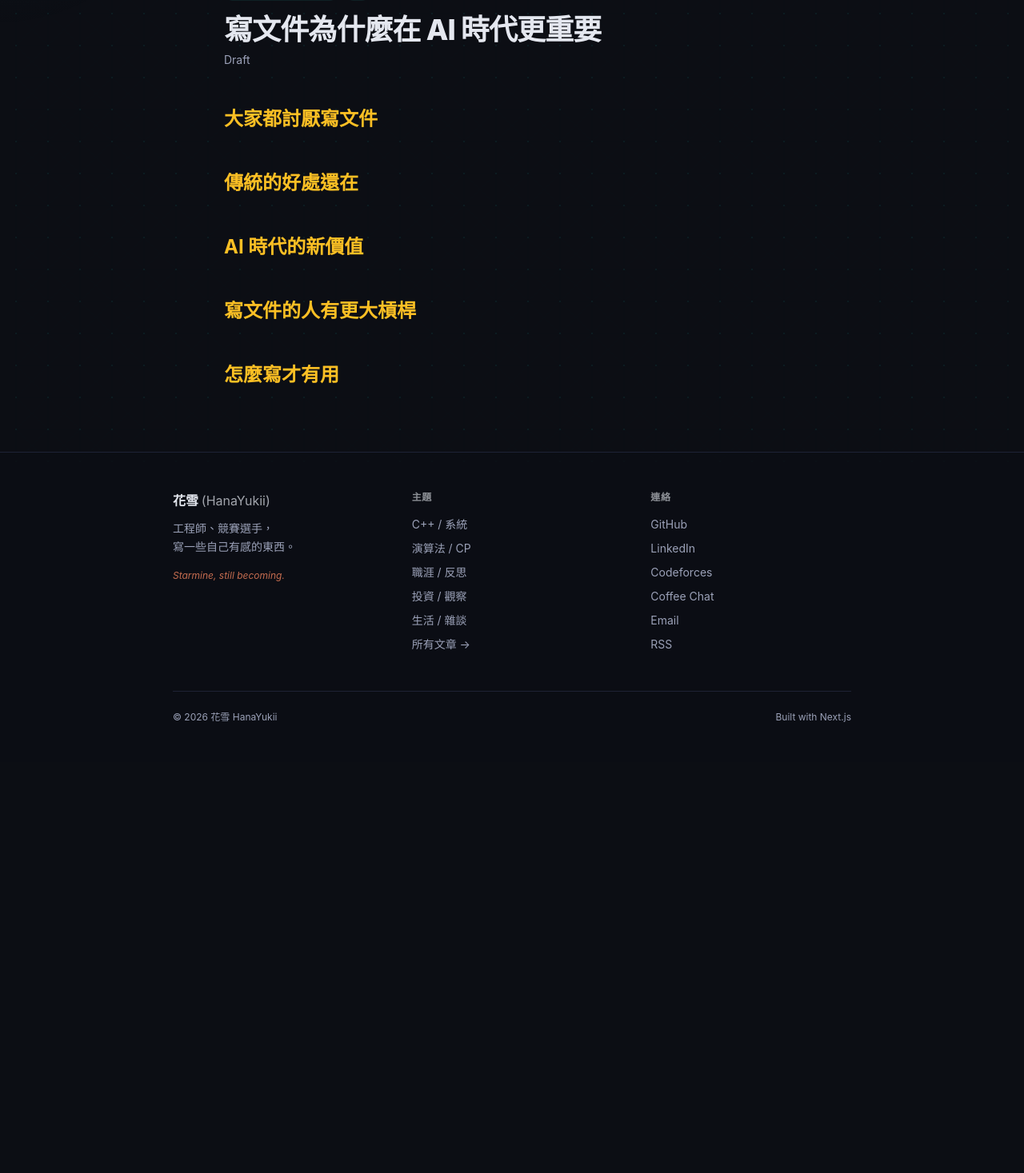
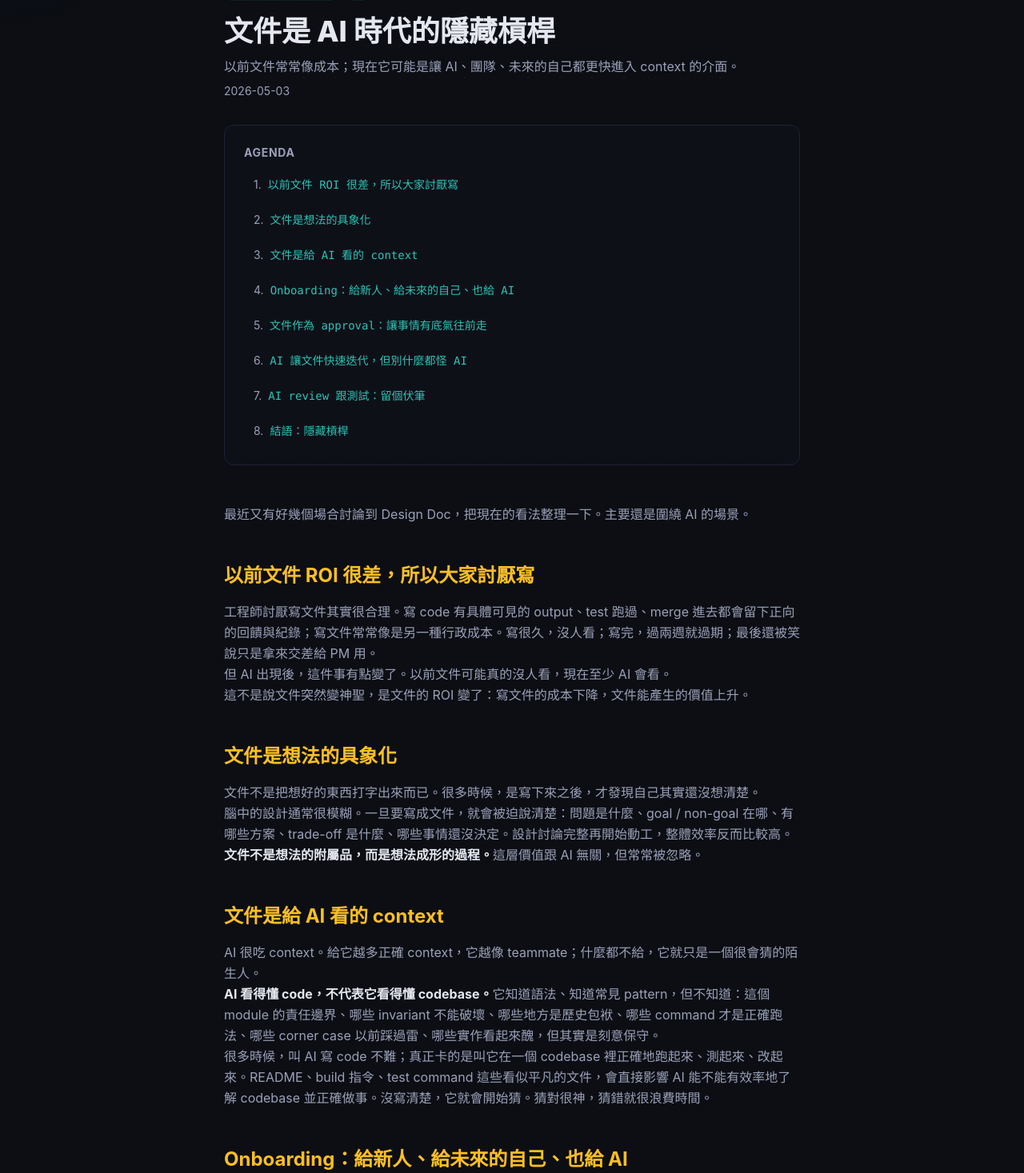
Before and after one commit to HanaYukii/hanayukii-site, a Next.js app: page /blog/documentation-ai-era in a window 1280 px wide. Shown: the part 203-1670 px from the top of the page at 80% size. Before the commit the page ends 1156 px from the top, so only its background shows below. Built offline with nearby package versions, Linux system fonts and the light colour scheme.

Commit message:
Publish documentation article '文件是 AI 時代的隱藏槓桿'

```diff
--- a/src/app/blog/documentation-ai-era/page.tsx
+++ b/src/app/blog/documentation-ai-era/page.tsx
@@ -3,13 +3,13 @@ import Link from "next/link";
 import FadeIn from "@/components/FadeIn";
 
 export const metadata: Metadata = {
-  title: "寫文件為什麼在 AI 時代更重要 | 花雪 HanaYukii",
+  title: "文件是 AI 時代的隱藏槓桿 | 花雪 HanaYukii",
   description:
-    "大家都討厭寫文件，但 AI 時代文件的價值被放大了。你餵給 AI 的 context 越多，它能幫你的就越多。",
+    "以前文件常常像成本；現在它可能是讓 AI、團隊、未來的自己都更快進入 context 的介面。AI 時代不是讓文件變得不重要，而是讓文件的價值被放大。",
   openGraph: {
-    title: "寫文件為什麼在 AI 時代更重要",
+    title: "文件是 AI 時代的隱藏槓桿",
     description:
-      "大家都討厭寫文件，但 AI 時代文件的價值被放大了。你餵給 AI 的 context 越多，它能幫你的就越多。",
+      "AI 時代不是讓文件變得不重要，而是讓文件的價值被放大。寫得越清楚，人跟 AI 都越容易正確呼叫它。",
     type: "article",
   },
 };
@@ -41,64 +41,165 @@ export default function DocumentationAiEra() {
             AI
           </span>
         </div>
-        <h1 className="mb-2 text-4xl font-extrabold tracking-tight">
-          寫文件為什麼在 AI 時代更重要
+        <h1 className="mb-2 text-3xl font-extrabold leading-tight sm:text-4xl">
+          文件是 AI 時代的隱藏槓桿
         </h1>
-        <p className="mb-8 text-sm text-text-muted">
-          Draft
+        <p className="mb-2 text-base text-text-muted leading-relaxed">
+          以前文件常常像成本；現在它可能是讓 AI、團隊、未來的自己都更快進入 context 的介面。
         </p>
+        <p className="mb-8 text-sm text-text-muted">2026-05-03</p>
       </FadeIn>
 
-      <div className="prose-custom space-y-2 text-text-muted leading-relaxed [&_strong]:text-text">
+      <FadeIn delay={0.1}>
+        <nav className="mb-12 rounded-xl border border-border bg-surface/40 p-6 backdrop-blur-sm">
+          <p className="mb-3 text-sm font-bold text-text-muted uppercase tracking-wider">
+            Agenda
+          </p>
+          <div className="space-y-2">
+            {[
+              { id: "why-hated", title: "以前文件 ROI 很差，所以大家討厭寫" },
+              { id: "concretization", title: "文件是想法的具象化" },
+              { id: "for-ai", title: "文件是給 AI 看的 context" },
+              { id: "onboarding", title: "Onboarding：給新人、給未來的自己、也給 AI" },
+              { id: "approval", title: "文件作為 approval：讓事情有底氣往前走" },
+              { id: "iteration", title: "AI 讓文件快速迭代，但別什麼都怪 AI" },
+              { id: "review", title: "AI review 跟測試：留個伏筆" },
+              { id: "leverage", title: "結語：隱藏槓桿" },
+            ].map((item, i) => (
+              <a
+                key={item.id}
+                href={`#${item.id}`}
+                className="flex items-center rounded-lg px-3 py-2 text-sm transition-colors hover:bg-surface-hover"
+              >
+                <span className="text-text-muted mr-2">{i + 1}.</span>
+                <code className="text-primary">{item.title}</code>
+              </a>
+            ))}
+          </div>
+        </nav>
+      </FadeIn>
 
-        {/* ── 大家都討厭寫文件 ── */}
+      <div className="prose-custom space-y-4 text-text-muted leading-relaxed [&_strong]:text-text">
+
         <FadeIn>
-          <Heading id="hate">大家都討厭寫文件</Heading>
           <p>
-            {/* 短期沒回報、寫完沒人看、格式煩 */}
-            {/* 工程師普遍覺得寫 code 比較重要 */}
-            {/* 但文件爛的 codebase 大家都痛苦 */}
+            最近又有好幾個場合討論到 Design Doc，把現在的看法整理一下。主要還是圍繞 AI 的場景。
           </p>
         </FadeIn>
 
-        {/* ── 傳統的好處還在 ── */}
         <FadeIn>
-          <Heading id="traditional">傳統的好處還在</Heading>
+          <Heading id="why-hated">以前文件 ROI 很差，所以大家討厭寫</Heading>
           <p>
-            {/* 交接、onboard、減少重複溝通 */}
-            {/* 好的文件省下的時間遠超過寫它花的時間 */}
-            {/* 這些好處不會因為 AI 出現就消失 */}
+            工程師討厭寫文件其實很合理。寫 code 有具體可見的 output、test 跑過、merge 進去都會留下正向的回饋與紀錄；寫文件常常像是另一種行政成本。寫很久，沒人看；寫完，過兩週就過期；最後還被笑說只是拿來交差給 PM 用。
+          </p>
+          <p>
+            但 AI 出現後，這件事有點變了。以前文件可能真的沒人看，現在至少 AI 會看。
+          </p>
+          <p>
+            這不是說文件突然變神聖，是文件的 ROI 變了：寫文件的成本下降，文件能產生的價值上升。
           </p>
         </FadeIn>
 
-        {/* ── AI 時代的新價值 ── */}
         <FadeIn>
-          <Heading id="ai-value">AI 時代的新價值</Heading>
+          <Heading id="concretization">文件是想法的具象化</Heading>
           <p>
-            {/* Context 餵越多，AI 產出越好 */}
-            {/* 好的文件 = 讓 AI 幫你幹更多事的前提 */}
-            {/* 沒文件的 codebase，AI 也救不了 */}
-            {/* 以前「沒人看」的文件，現在 AI 會看 */}
+            文件不是把想好的東西打字出來而已。很多時候，是寫下來之後，才發現自己其實還沒想清楚。
+          </p>
+          <p>
+            腦中的設計通常很模糊。一旦要寫成文件，就會被迫說清楚：問題是什麼、goal / non-goal 在哪、有哪些方案、trade-off 是什麼、哪些事情還沒決定。設計討論完整再開始動工，整體效率反而比較高。
+          </p>
+          <p>
+            <strong>文件不是想法的附屬品，而是想法成形的過程。</strong>這層價值跟 AI 無關，但常常被忽略。
           </p>
         </FadeIn>
 
-        {/* ── 寫文件的人有更大槓桿 ── */}
         <FadeIn>
-          <Heading id="leverage">寫文件的人有更大槓桿</Heading>
+          <Heading id="for-ai">文件是給 AI 看的 context</Heading>
           <p>
-            {/* 寫文件的人在 AI 時代反而更有槓桿 */}
-            {/* 文件好的專案，AI 輔助的效率差距會更明顯 */}
-            {/* 這是一個被低估的競爭優勢 */}
+            AI 很吃 context。給它越多正確 context，它越像 teammate；什麼都不給，它就只是一個很會猜的陌生人。
+          </p>
+          <p>
+            <strong>AI 看得懂 code，不代表它看得懂 codebase。</strong>它知道語法、知道常見 pattern，但不知道：這個 module 的責任邊界、哪些 invariant 不能破壞、哪些地方是歷史包袱、哪些 command 才是正確跑法、哪些 corner case 以前踩過雷、哪些實作看起來醜，但其實是刻意保守。
+          </p>
+          <p>
+            很多時候，叫 AI 寫 code 不難；真正卡的是叫它在一個 codebase 裡正確地跑起來、測起來、改起來。README、build 指令、test command 這些看似平凡的文件，會直接影響 AI 能不能有效率地了解 codebase 並正確做事。沒寫清楚，它就會開始猜。猜對很神，猜錯就很浪費時間。
           </p>
         </FadeIn>
 
-        {/* ── 怎麼寫才有用 ── */}
         <FadeIn>
-          <Heading id="how">怎麼寫才有用</Heading>
+          <Heading id="onboarding">Onboarding：給新人、給未來的自己、也給 AI</Heading>
           <p>
-            {/* 不是寫越多越好 */}
-            {/* 給人看的文件 vs 給 AI 看的文件，格式可能不一樣 */}
-            {/* 實際工作中的做法 */}
+            文件最常被提到的價值是 onboarding。這件事在 AI 時代沒有消失，反而更重要。
+          </p>
+          <p>
+            幾個月後回來看一段 code，常常不是真的看不懂 code，而是忘了當初為什麼這樣做。當時的限制、討論、替代方案、踩過的坑，如果沒有留下來，就只能重新考古。
+          </p>
+          <p>
+            文件在這裡的價值是保存 context：給新人看，是 onboarding；給自己看，是恢復記憶；給 AI 看，是讓工具接上脈絡。<strong>文件不是只給別人看的；很多時候，它是寫給三個月後已經忘光的自己看的。</strong>
+          </p>
+          <p>
+            AI 加進來之後，這份 context 又多了一個使用者。以前文件可以幫人少問一次問題；現在文件也可以讓 AI 少猜一次答案。
+          </p>
+        </FadeIn>
+
+        <FadeIn>
+          <Heading id="approval">文件作為 approval：讓事情有底氣往前走</Heading>
+          <p>
+            在 level 層級比較明確、stakeholder 比較多的環境（Google 這類大公司就很典型），文件還有一個很現實的作用：它是 alignment 跟 approval 的載體。
+          </p>
+          <p>
+            真正痛苦的常常不是「不會做」。是方向沒人明確 approve、proposal review 拖很久、上面沒正式否決也不給明確同意；下面已經被期待要推進、做到一半方向被翻案、最後變成做白工。
+          </p>
+          <p>
+            <strong>文件讓「我覺得應該這樣做」，變成「我們同意先這樣做」。</strong>
+          </p>
+          <p>
+            以前寫 proposal、整理討論、回 reviewer comment 都很花時間。AI 之後，這些成本下降很多。在複雜組織裡，先把方向寫清楚、拿到 review 跟 approve，做事比較有底氣。
+          </p>
+        </FadeIn>
+
+        <FadeIn>
+          <Heading id="iteration">AI 讓文件快速迭代，但別什麼都怪 AI</Heading>
+          <p>
+            AI 寫文件很快，所以文件不再像以前那種一次性交付。可以先丟粗糙想法，讓 AI 幫忙整理成 draft，再來回修：補缺少章節、改語氣、整合 reviewer feedback、產生 PR description / test plan / decision log。
+          </p>
+          <p>
+            但 AI 也很容易天馬行空。<strong>AI 很擅長把東西寫得「像一份文件」，但不代表它真的理解你的決策。</strong>如果 prompt 裡沒說清楚哪些是已決定、哪些只是猜測、哪些不能亂補，它就會把假設寫得像結論。
+          </p>
+          <p>
+            所以 Superpowers 這類工具、或更廣義的 prompt template、context management 就變得有用。它們不是魔法，是讓常用的文件結構、語氣要求、review checklist、專案 context 可以被重用，降低 AI 亂跑的機率。
+          </p>
+          <p>
+            <strong>AI 寫歪的時候，幾乎都不是 AI 的問題，自己的 prompt 品質要負更大責任。Prompt 也是一種臨時文件，寫得模糊，輸出自然也會模糊。</strong>
+          </p>
+        </FadeIn>
+
+        <FadeIn>
+          <Heading id="review">AI review 跟測試：留個伏筆</Heading>
+          <p>
+            同樣的邏輯也可以放到 AI code review。只叫 AI「幫我 review code」通常不夠。比較好的方式是把人類 review 會看的點拆開：correctness、edge cases、performance、error handling、test coverage、maintainability，讓 AI 分別檢查，多跑幾輪，搭配不同工具。
+          </p>
+          <p>
+            這些 checklist 本身也是文件。把團隊在意的標準寫下來，AI 才知道要用什麼角度 review。
+          </p>
+          <p>
+            <strong>文件提供 context，review 提供檢查，測試提供底線。</strong>
+          </p>
+          <p>
+            AI review code 的流程其實可以另外寫一篇，會牽涉到 prompt、多工具、多輪檢查跟測試怎麼串起來。這篇先暫停在這裡。
+          </p>
+        </FadeIn>
+
+        <FadeIn>
+          <Heading id="leverage">結語：隱藏槓桿</Heading>
+          <p>
+            AI 時代不是讓文件變得不重要，而是讓文件的價值被放大。它不只是給 PM 看、給新人看、給未來的自己看；也開始變成給 AI 看的 context。
+          </p>
+          <p>
+            寫文件不是為了留下漂亮文字，而是為了留下可以被重用的思考。好文件讓人更快進入狀況，讓 AI 更少猜錯，也讓複雜組織裡的決策更有依據。
+          </p>
+          <p>
+            文件用得好、理解得好，現在能比過去發揮更大的槓桿，但也是大學問。<strong>寫得越清楚，人跟 AI 都越容易正確呼叫它。</strong>
           </p>
         </FadeIn>
 
--- a/src/data/posts.ts
+++ b/src/data/posts.ts
@@ -9,6 +9,15 @@ export type Post = {
 };
 
 export const posts: Post[] = [
+  {
+    title: "文件是 AI 時代的隱藏槓桿",
+    date: "2026-05-03",
+    summary:
+      "以前文件常常像成本；現在它可能是讓 AI、團隊、未來的自己都更快進入 context 的介面。AI 時代不是讓文件變得不重要，而是讓文件的價值被放大。",
+    tags: ["Software Engineering", "AI"],
+    tagStyle: "bg-primary/10 text-primary",
+    href: "/blog/documentation-ai-era",
+  },
   {
     title: "AtCoder ABC 456 F Plan Holidays",
     date: "2026-05-03",
@@ -203,15 +212,6 @@ export const posts: Post[] = [
     href: null,
   },
   {
-    title: "寫文件為什麼在 AI 時代更重要",
-    date: "",
-    summary:
-      "大家都討厭寫文件，但 AI 時代文件的價值被放大了。你餵給 AI 的 context 越多，它能幫你的就越多。",
-    tags: ["Software Engineering", "AI"],
-    tagStyle: "bg-primary/10 text-primary",
-    href: null,
-  },
-  {
     title: "什麼叫做強",
     date: "",
     summary:
```
